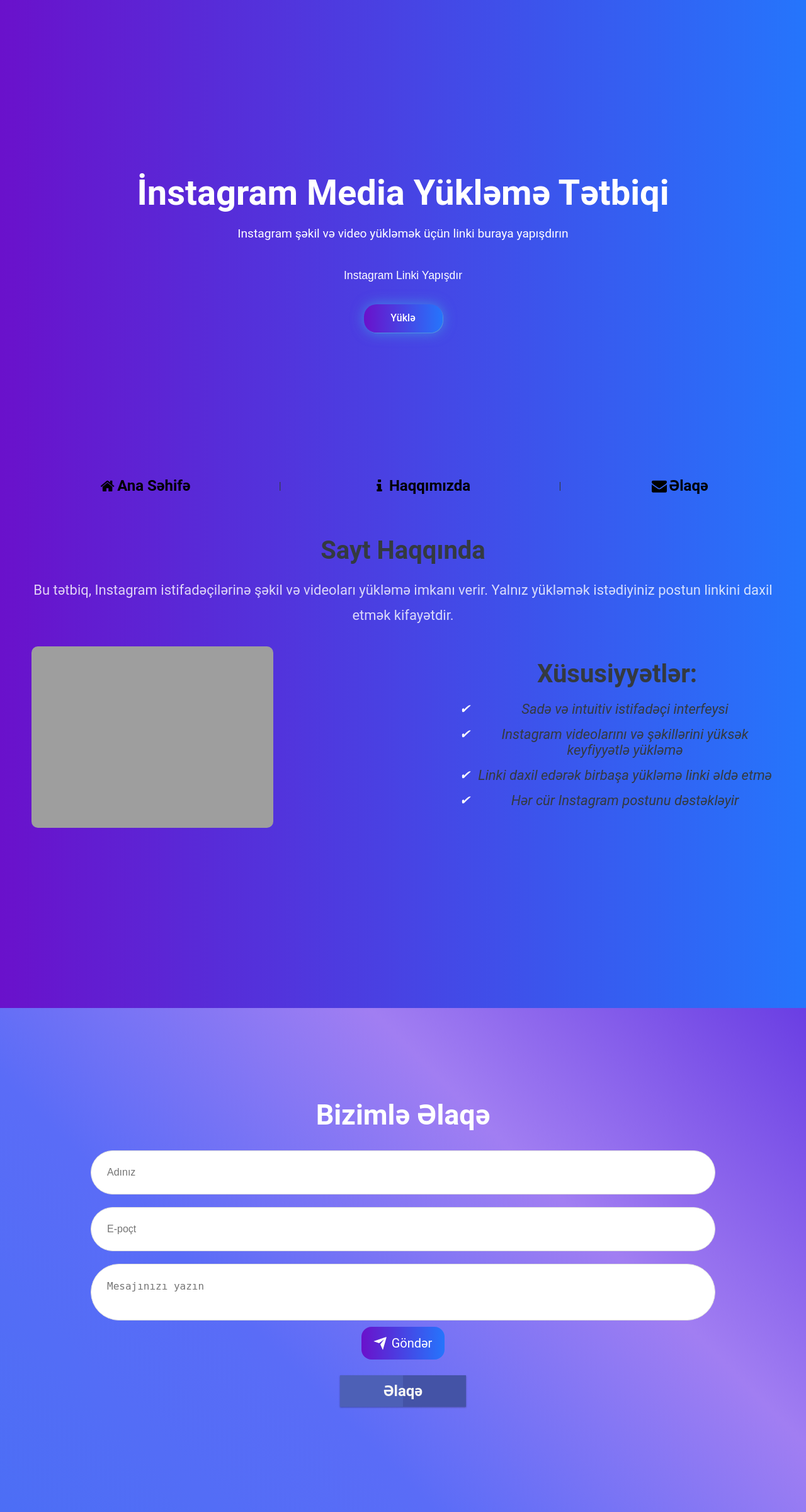
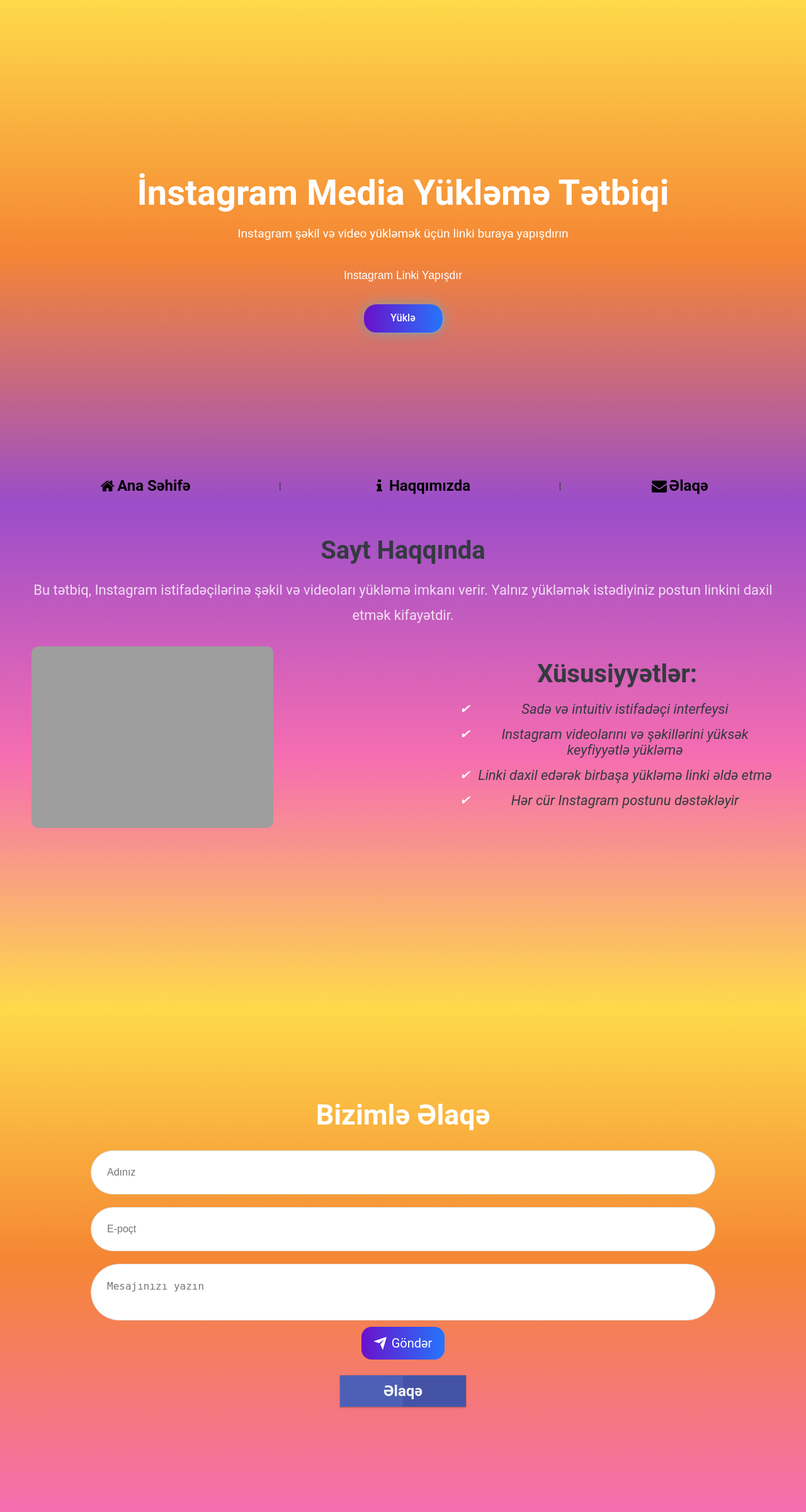
Before and after one commit to ferhadsultan98/igdownload, a Flask app: page / in a window 1280 px wide. Shown: the whole page at 63% size. Run offline with Flask 3, Linux system fonts and the light colour scheme; grey boxes are pictures that could not be loaded.

Commit message:
Update index.html

```diff
--- a/templates/index.html
+++ b/templates/index.html
@@ -76,7 +76,12 @@
         display: flex;
         justify-content: center;
         align-items: center;
-        background: linear-gradient(to right, #6a11cb, #2575fc);
+        background: linear-gradient(
+          to top,
+          #9b4dca 0%,
+          #f58634 50%,
+          #feda4a 100%
+        );
         color: white;
         flex-direction: column;
         text-align: center;
@@ -191,7 +196,10 @@
       /* About Section */
       #about {
         height: 100vh;
-        background: linear-gradient(to right, #6a11cb, #2575fc);
+        background: linear-gradient(to bottom,
+        #9b4dca 0%,
+        #f56db1 50%,
+        #feda4a 100%);
         text-align: center;
         padding: 50px;
       }
@@ -303,7 +311,12 @@
       /* Contact Section */
       #contact {
         height: 100vh;
-        background: linear-gradient(45deg, #4c6ef5, #5a6cf7, #a17ef2, #6a3ee3);
+        background: linear-gradient(
+        to top,
+        #f56db1 0%,
+        #f58634 50%,
+        #feda4a 100%
+        );
         color: white;
         padding: 80px 20px;
         text-align: center;
```
